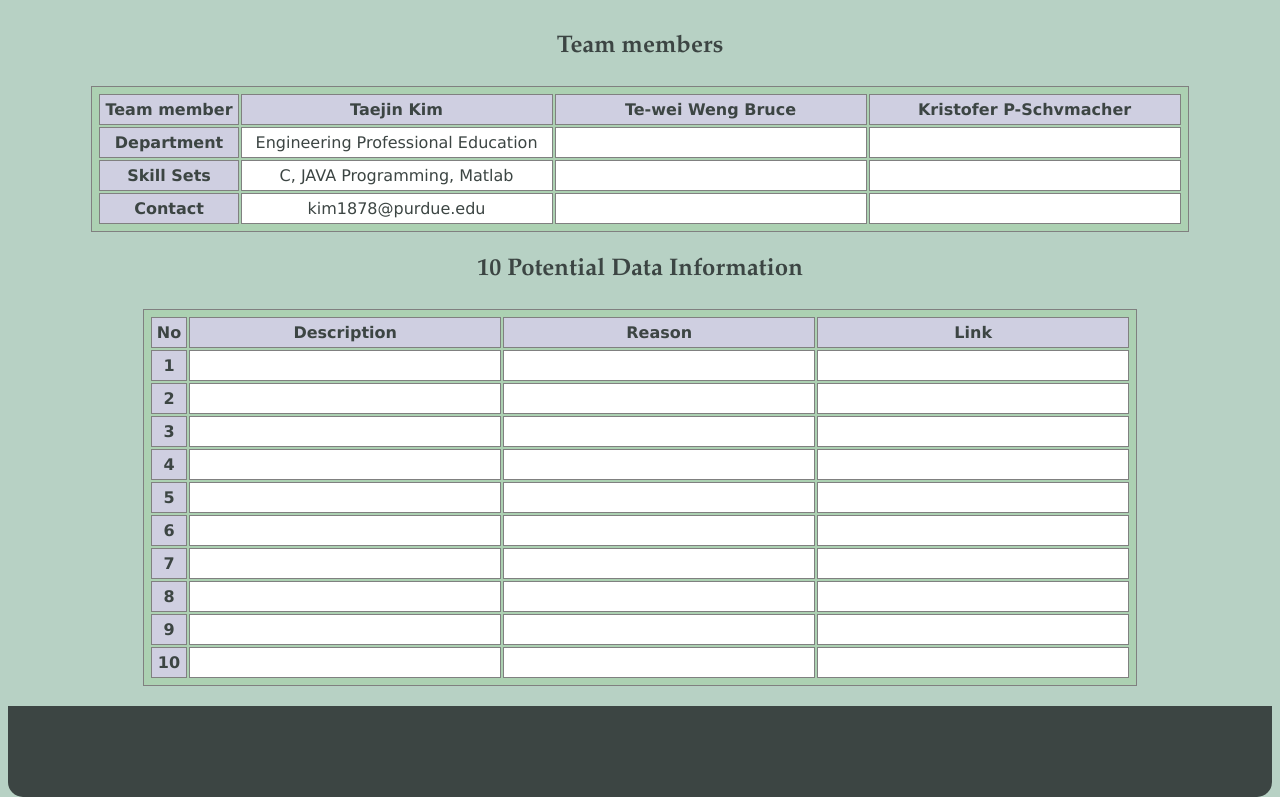
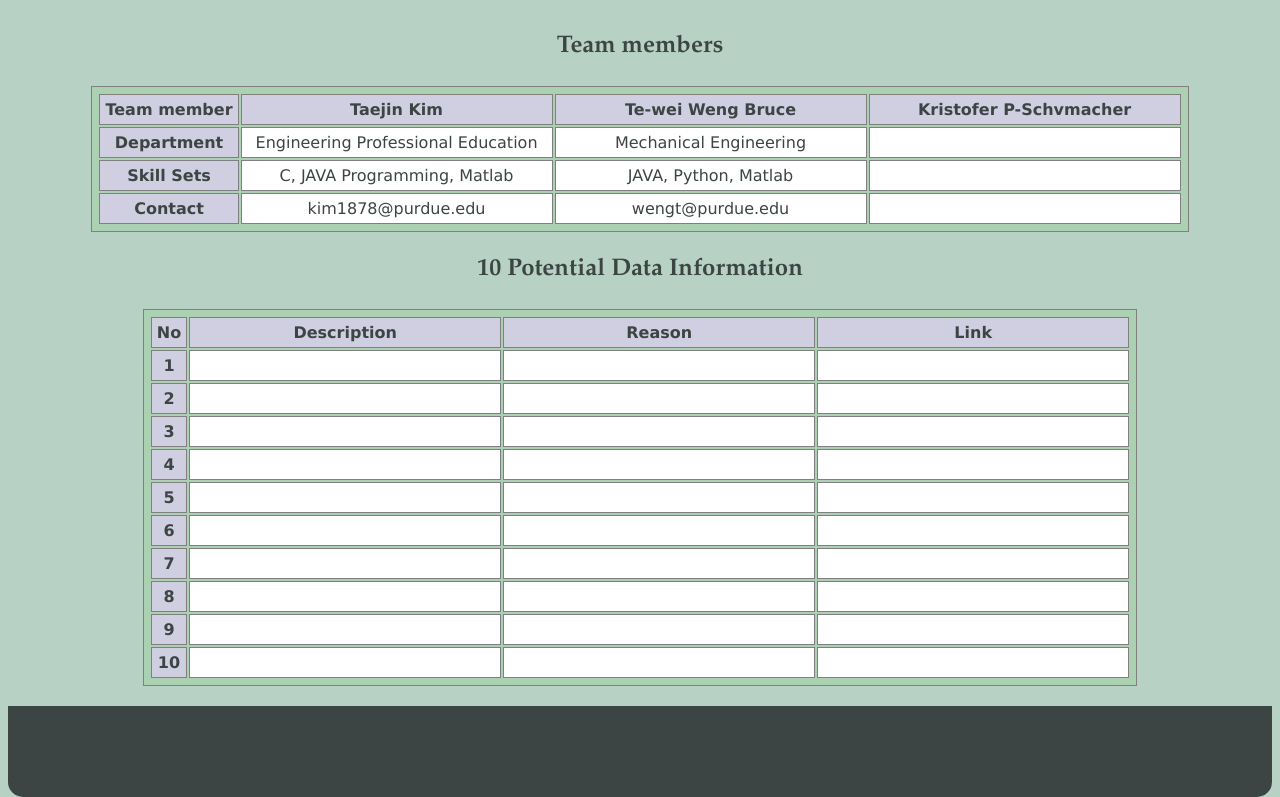
Before and after one commit to BruceWeng/IE590_HW2, a plain HTML site: page index.html in a window 1280 px wide. Shown: the part 108-905 px from the top of the page. Drawn offline with Linux system fonts and the light colour scheme.

Commit message:
Updated member infromation

```diff
--- a/index.html
+++ b/index.html
@@ -22,19 +22,19 @@
                 <tr>
                     <td class="subtitle"> Department </td>
                     <td> Engineering Professional Education </td>
-                    <td> </td>
+                    <td> Mechanical Engineering</td>
                     <td> </td>
                 </tr>
                 <tr>
                     <td class="subtitle"> Skill Sets </td>
                     <td> C, JAVA Programming, Matlab </td>
-                    <td> </td>
+                    <td> JAVA, Python, Matlab</td>
                     <td> </td>
                 </tr>
                 <tr>
                     <td class="subtitle"> Contact </td>
                     <td> kim1878@purdue.edu </td>
-                    <td> </td>
+                    <td> wengt@purdue.edu</td>
                     <td> </td>
                 </tr>
 	        </table>
```
